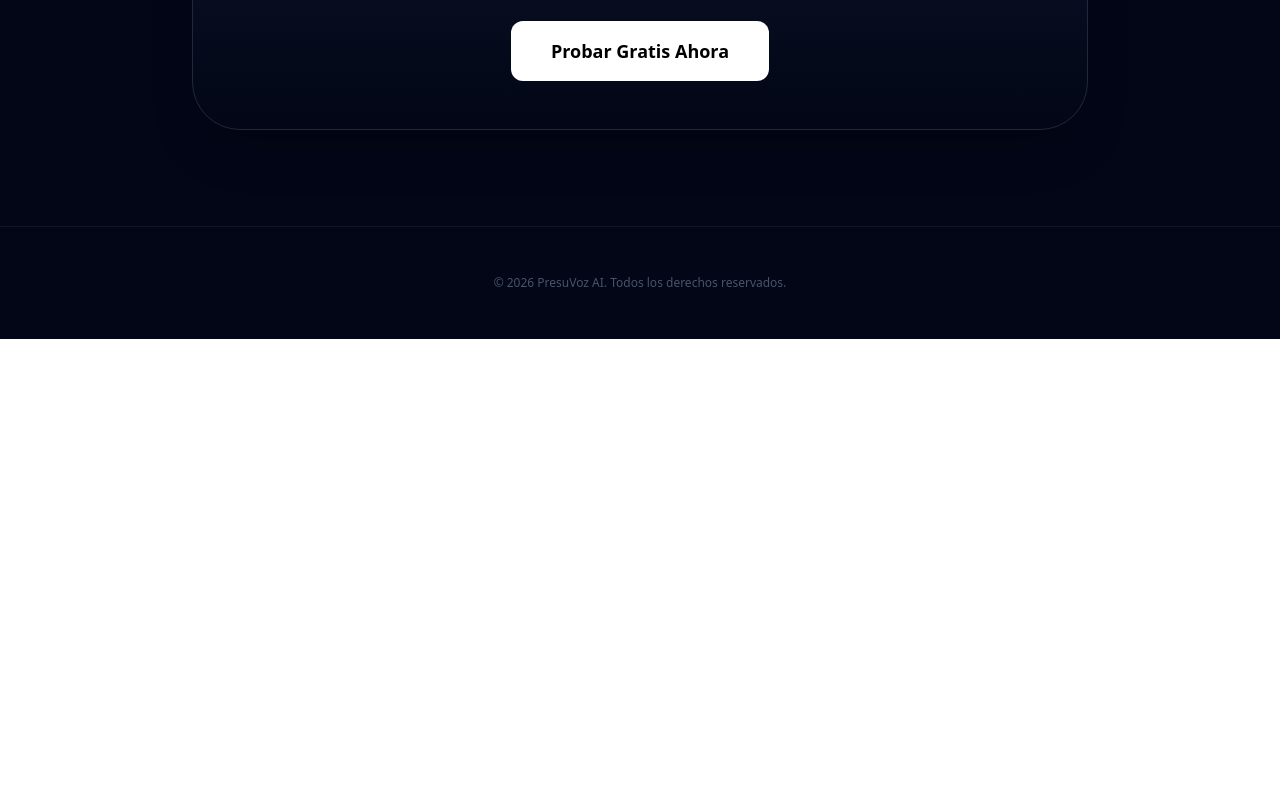
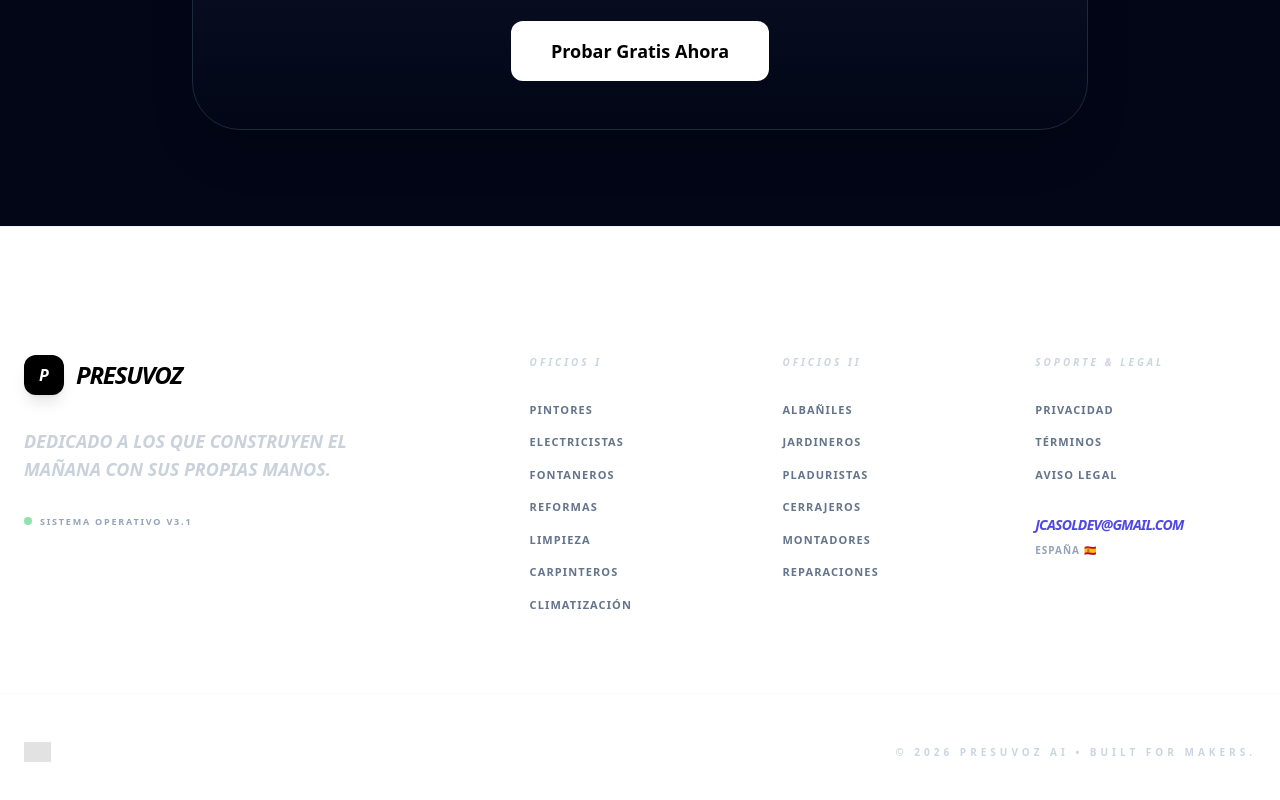
Before and after one commit to Jordismt/PresuVoz, a Nuxt app: page /oficios/1 in a window 1280 px wide. Shown: the part 2553-3353 px from the top of the page. Before the commit the page ends 2892 px from the top, so only its background shows below. Built offline with nearby package versions, Linux system fonts and the light colour scheme; grey boxes are pictures that could not be loaded.

Commit message:
lasttt11111111111111111111111111122

```diff
--- a/pages/oficios/[slug].vue
+++ b/pages/oficios/[slug].vue
@@ -255,10 +255,72 @@ useSeoMeta({
       </div>
     </section>
 
-    <footer class="relative z-10 py-12 text-center text-xs font-medium text-slate-600 border-t border-slate-900">
-      <p>&copy; 2026 PresuVoz AI. Todos los derechos reservados.</p>
-    </footer space-y-12>
+
   </main>
+  <footer class="bg-white pt-20 sm:pt-32 pb-12 border-t border-slate-100">
+  <div class="max-w-7xl mx-auto px-6 grid grid-cols-1 sm:grid-cols-2 lg:grid-cols-5 gap-12 lg:gap-8 mb-20 text-balance">
+
+    <div class="col-span-1 lg:col-span-2 text-center sm:text-left">
+      <div class="flex items-center justify-center sm:justify-start gap-3 mb-6 sm:mb-8">
+        <div class="w-8 h-8 sm:w-10 sm:h-10 bg-black rounded-xl flex items-center justify-center text-white font-black italic shadow-lg">P</div>
+        <span class="text-xl sm:text-2xl font-black tracking-tighter italic uppercase">PresuVoz</span>
+      </div>
+      <p class="text-slate-400 font-bold max-w-sm text-base sm:text-lg leading-tight uppercase italic opacity-50 mx-auto sm:mx-0">
+        Dedicado a los que construyen el mañana con sus propias manos.
+      </p>
+      <div class="mt-8 flex items-center justify-center sm:justify-start gap-2">
+        <span class="flex h-2 w-2 rounded-full bg-green-500 animate-pulse"></span>
+        <span class="text-[9px] font-black uppercase tracking-[0.2em] text-slate-400">Sistema Operativo v3.1</span>
+      </div>
+    </div>
+
+    <div class="text-center sm:text-left">
+      <h5 class="text-[10px] font-black uppercase tracking-[0.3em] text-slate-300 mb-6 sm:mb-8 italic">Oficios I</h5>
+      <ul class="space-y-3 sm:space-y-4 font-bold text-slate-500 text-[11px] uppercase tracking-widest">
+        <li><NuxtLink to="/oficios/pintores" class="hover:text-black transition-colors">Pintores</NuxtLink></li>
+        <li><NuxtLink to="/oficios/electricistas" class="hover:text-black transition-colors">Electricistas</NuxtLink></li>
+        <li><NuxtLink to="/oficios/fontaneros" class="hover:text-black transition-colors">Fontaneros</NuxtLink></li>
+        <li><NuxtLink to="/oficios/reformas-integrales" class="hover:text-black transition-colors">Reformas</NuxtLink></li>
+        <li><NuxtLink to="/oficios/limpieza" class="hover:text-black transition-colors">Limpieza</NuxtLink></li>
+        <li><NuxtLink to="/oficios/carpinteros" class="hover:text-black transition-colors">Carpinteros</NuxtLink></li>
+        <li><NuxtLink to="/oficios/climatizacion" class="hover:text-black transition-colors">Climatización</NuxtLink></li>
+      </ul>
+    </div>
+
+    <div class="text-center sm:text-left">
+      <h5 class="text-[10px] font-black uppercase tracking-[0.3em] text-slate-300 mb-6 sm:mb-8 italic">Oficios II</h5>
+      <ul class="space-y-3 sm:space-y-4 font-bold text-slate-500 text-[11px] uppercase tracking-widest">
+        <li><NuxtLink to="/oficios/albaniles" class="hover:text-black transition-colors">Albañiles</NuxtLink></li>
+        <li><NuxtLink to="/oficios/jardineros" class="hover:text-black transition-colors">Jardineros</NuxtLink></li>
+        <li><NuxtLink to="/oficios/pladuristas" class="hover:text-black transition-colors">Pladuristas</NuxtLink></li>
+        <li><NuxtLink to="/oficios/cerrajeros" class="hover:text-black transition-colors">Cerrajeros</NuxtLink></li>
+        <li><NuxtLink to="/oficios/montadores-muebles" class="hover:text-black transition-colors">Montadores</NuxtLink></li>
+        <li><NuxtLink to="/oficios/tecnicos-electrodomesticos" class="hover:text-black transition-colors">Reparaciones</NuxtLink></li>
+      </ul>
+    </div>
+
+    <div class="text-center sm:text-left">
+      <h5 class="text-[10px] font-black uppercase tracking-[0.3em] text-slate-300 mb-6 sm:mb-8 italic">Soporte & Legal</h5>
+      <ul class="space-y-3 sm:space-y-4 font-bold text-slate-500 text-[11px] uppercase tracking-widest mb-8">
+        <li><NuxtLink to="/legal/privacidad" class="hover:text-black">Privacidad</NuxtLink></li>
+        <li><NuxtLink to="/legal/terminos" class="hover:text-black">Términos</NuxtLink></li>
+        <li><NuxtLink to="/legal/aviso-legal" class="hover:text-black">Aviso Legal</NuxtLink></li>
+      </ul>
+      <a href="mailto:jcasoldev@gmail.com" class="text-indigo-600 font-black text-sm block hover:underline tracking-tighter uppercase italic">jcasoldev@gmail.com</a>
+      <p class="text-slate-400 text-[10px] font-black uppercase mt-2 tracking-widest">España 🇪🇸</p>
+    </div>
+
+  </div>
+
+  <div class="max-w-7xl mx-auto px-6 pt-12 border-t border-slate-50 flex flex-col md:flex-row justify-between items-center gap-8">
+    <div class="flex items-center gap-6 opacity-30 grayscale hover:opacity-100 hover:grayscale-0 transition-all">
+      <img src="https://upload.wikimedia.org/wikipedia/commons/b/ba/Stripe_Logo%2C_revised_2016.svg" class="h-4 sm:h-5" alt="Stripe">
+    </div>
+    <p class="text-[9px] sm:text-[10px] font-black text-slate-300 uppercase tracking-[0.3em] sm:tracking-[0.4em] text-center">
+      © 2026 PresuVoz AI • Built for makers.
+    </p>
+  </div>
+</footer>
 </template>
 
 <style>
```
